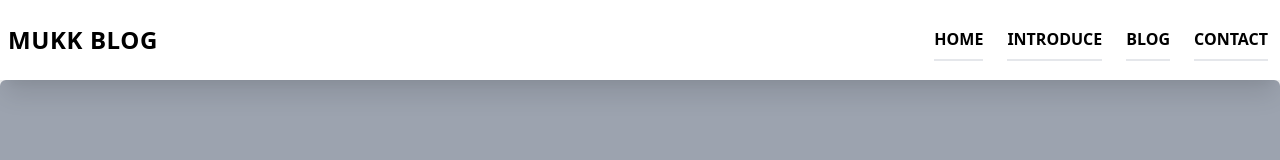
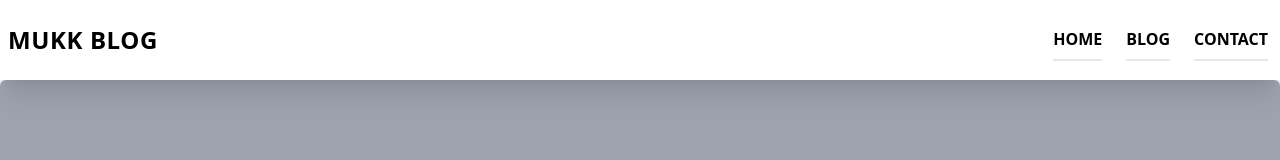
Before and after one commit to knm22mukk/next-mysite, a Next.js app: page / in a window 1280 px wide. Shown: the top 160 px of the page. Built offline with nearby package versions, Linux system fonts and the light colour scheme.

Commit message:
introduceページを一旦削除

```diff
--- a/components/layouts/header.js
+++ b/components/layouts/header.js
@@ -36,11 +36,6 @@ export default function Header() {
                 HOME
               </a>
             </Link>
-            <Link href='/introduce'>
-              <a className='lg:inline-flex lg:w-auto w-full mx-3 py-2 font-bold items-center justify-center border-b-2 hover:border-blue-600'>
-                INTRODUCE
-              </a>
-            </Link>
             <Link href='/blog'>
               <a className='lg:inline-flex lg:w-auto w-full mx-3 py-2 font-bold items-center justify-center border-b-2 hover:border-blue-600'>
                 BLOG
--- a/pages/index.js
+++ b/pages/index.js
@@ -31,7 +31,7 @@ export default function Home() {
         </div>
         <hr className="w-40 my-10 border-4 rounded-md sm:mx-0 mx-auto" />
       </section>
-      <section className="mb-5 container mx-auto px-6 md:px-0">
+      <section className="pb-5 container mx-auto px-6 md:px-0">
         <h1 className="inline-block text-gray-600 font-bold text-3xl">
           The holy sauna ritual <br />
           (or how does Saunatime work).
--- a/pages/introduce.js
+++ /dev/null
@@ -1,12 +0,0 @@
-import Layout from "../components/layouts/templete";
-
-export default function Introduce() {
-  return (
-    <Layout>
-      <div className="container px-10 py-5">
-        <h1 className="font-bold text-xl">INTRODUCE</h1>
-        <div className="h-1 w-20 bg-blue-500 rounded"></div>
-      </div>
-    </Layout>
-  )
-}
```
